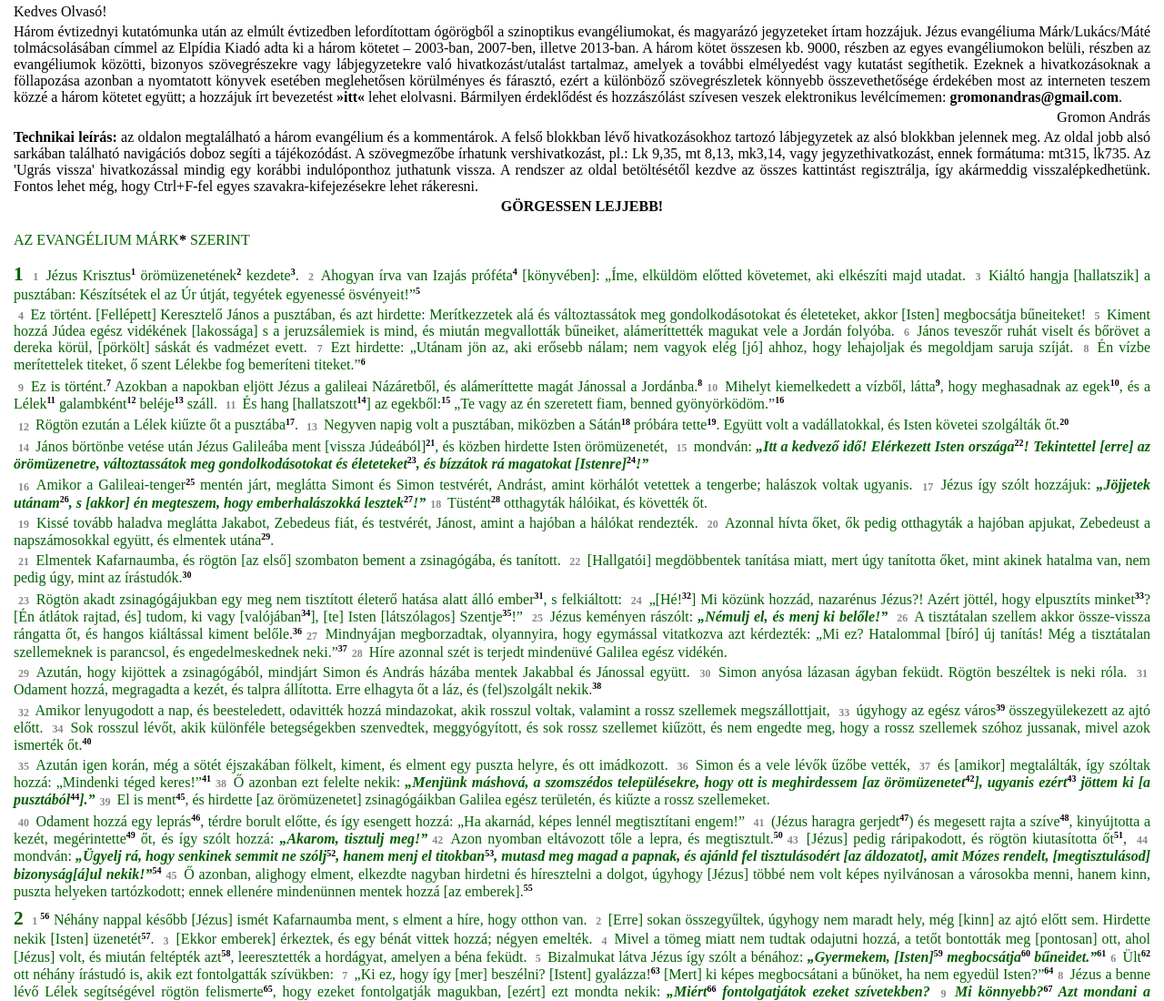
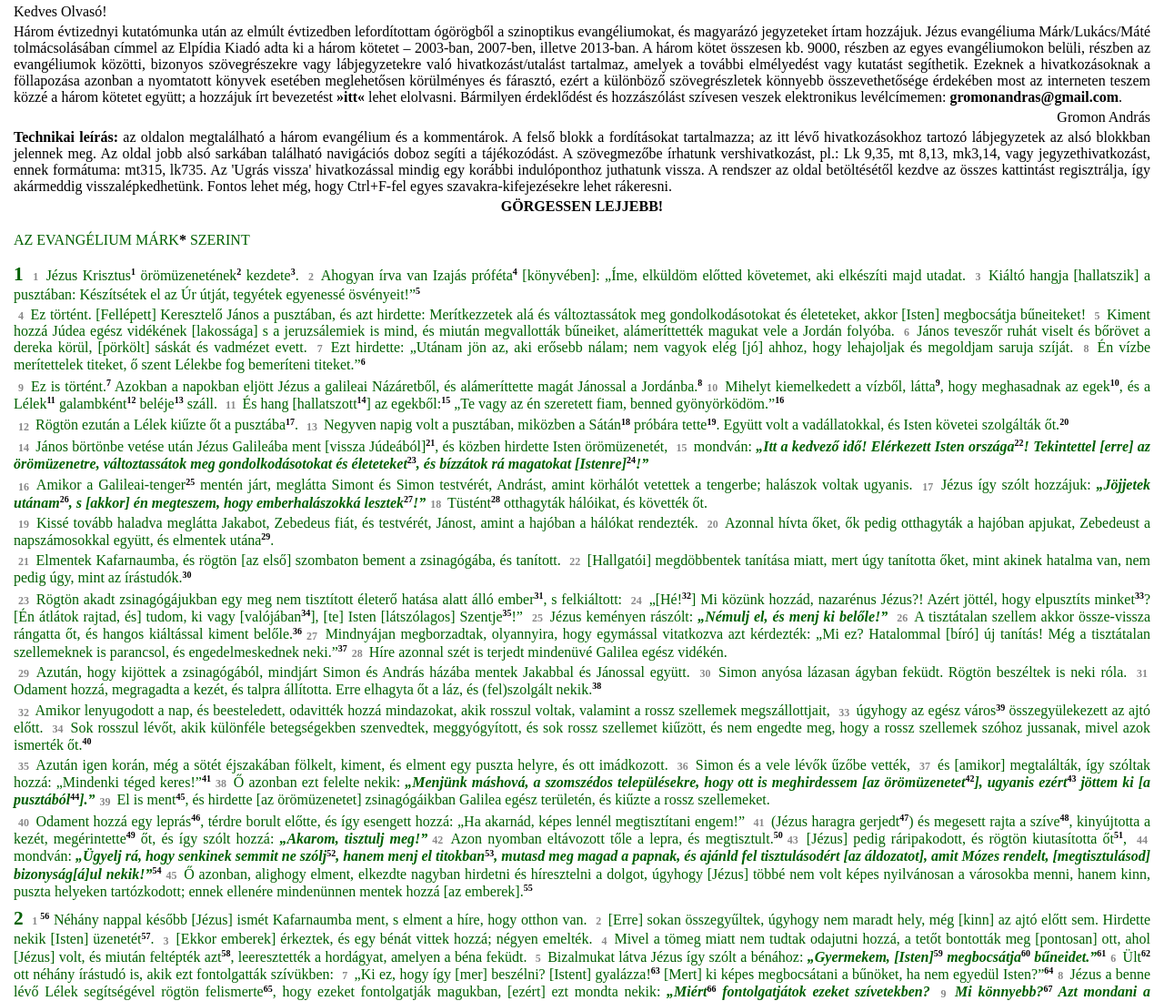
Before and after one commit to sitya/gromon, a plain HTML site: page evangelium.html in a window 1280 px wide. Shown: the top 1100 px of the page at 91% size. Drawn offline with Linux system fonts and the light colour scheme.

Commit message:
leírás módosítása

```diff
--- a/evangelium.html
+++ b/evangelium.html
@@ -4,7 +4,7 @@
 					<p>Kedves Olvasó!</p>
 		<p>Három évtizednyi kutatómunka után az elmúlt évtizedben lefordítottam ógörögből a szinoptikus evangéliumokat, és magyarázó jegyzeteket írtam hozzájuk. Jézus evangéliuma Márk/Lukács/Máté tolmácsolásában címmel az Elpídia Kiadó adta ki a három kötetet – 2003-ban, 2007-ben, illetve 2013-ban. A három kötet összesen kb. 9000, részben az egyes evangéliumokon belüli, részben az evangéliumok közötti, bizonyos szövegrészekre vagy lábjegyzetekre való hivatkozást/utalást tartalmaz, amelyek a további elmélyedést vagy kutatást segíthetik. Ezeknek a hivatkozásoknak a föllapozása azonban a nyomtatott könyvek esetében meglehetősen körülményes és fárasztó, ezért a különböző szövegrészletek könnyebb összevethetősége érdekében most az interneten teszem közzé a három kötetet együtt; a hozzájuk írt bevezetést <a href="leiras.html" target="_parent">»itt«</a> lehet elolvasni. Bármilyen érdeklődést és hozzászólást szívesen veszek elektronikus levélcímemen: <a href="mailto:gromonandras@gmail.com">gromonandras@gmail.com</a>.</p>
 		<p align="right">Gromon András</p>
-		<p><b>Technikai leírás: </b>az oldalon megtalálható a három evangélium és a kommentárok. A felső blokkban lévő hivatkozásokhoz tartozó lábjegyzetek az alsó blokkban jelennek meg. Az oldal jobb alsó sarkában található navigációs doboz segíti a tájékozódást. A szövegmezőbe írhatunk vershivatkozást, pl.: Lk 9,35, mt 8,13, mk3,14, vagy jegyzethivatkozást, ennek formátuma: mt315, lk735. Az 'Ugrás vissza' hivatkozással mindig egy korábbi indulóponthoz juthatunk vissza. A rendszer az oldal betöltésétől kezdve az összes kattintást regisztrálja, így akármeddig visszalépkedhetünk. Fontos lehet még, hogy Ctrl+F-fel egyes szavakra-kifejezésekre lehet rákeresni.</p>
+		<p><b>Technikai leírás: </b>az oldalon megtalálható a három evangélium és a kommentárok. A felső blokk a fordításokat tartalmazza; az itt lévő hivatkozásokhoz tartozó lábjegyzetek az alsó blokkban jelennek meg. Az oldal jobb alsó sarkában található navigációs doboz segíti a tájékozódást. A szövegmezőbe írhatunk vershivatkozást, pl.: Lk 9,35, mt 8,13, mk3,14, vagy jegyzethivatkozást, ennek formátuma: mt315, lk735. Az 'Ugrás vissza' hivatkozással mindig egy korábbi indulóponthoz juthatunk vissza. A rendszer az oldal betöltésétől kezdve az összes kattintást regisztrálja, így akármeddig visszalépkedhetünk. Fontos lehet még, hogy Ctrl+F-fel egyes szavakra-kifejezésekre lehet rákeresni.</p>
 		<p align="center"><b>GÖRGESSEN LEJJEBB!</b></p>
 	</div>
 <div class="mk"><p>AZ EVANGÉLIUM MÁRK<a href="m.html#mk_lj_0" target="k"><sup></sup>*</a> SZERINT
```
